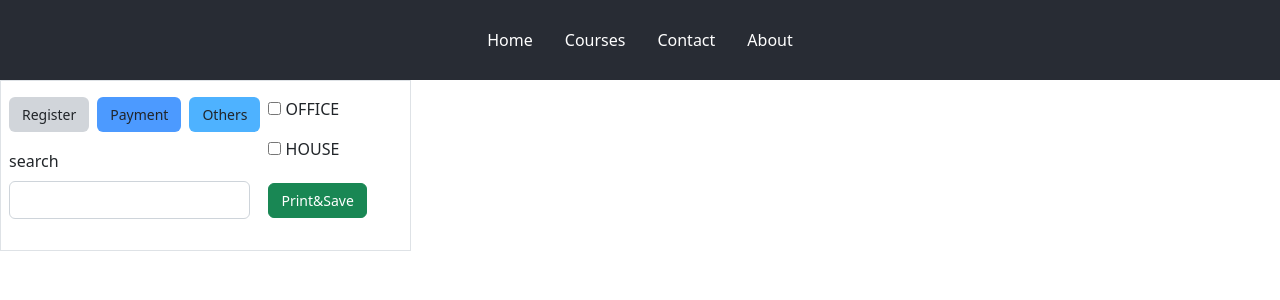
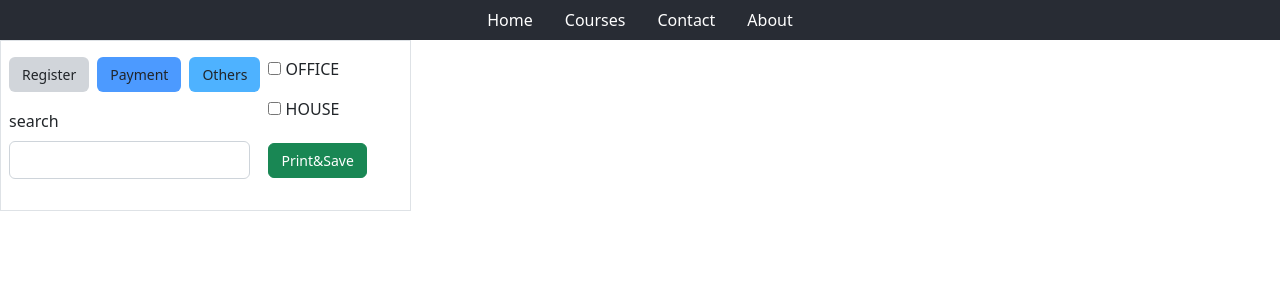
Before and after one commit to Abdul-Muhith/NBTI, a React (Vite) app: page / in a window 1280 px wide. Shown: the top 300 px of the page. Built offline with nearby package versions, Linux system fonts and the light colour scheme.

Commit message:
statically Home designed

```diff
--- a/src/layout/Navbar.css
+++ b/src/layout/Navbar.css
@@ -1,5 +1,5 @@
 nav {
-    height: 10vh;
+    height: 5vh;
     background-color: #282c34;
     display: flex;
     justify-content: center;
```
